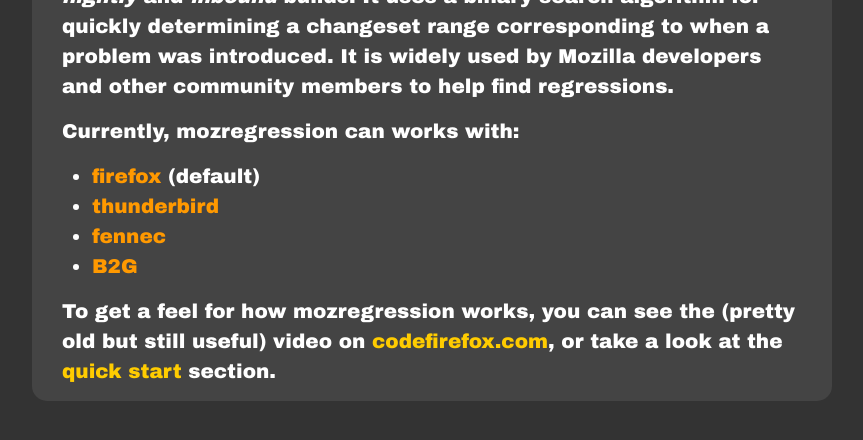
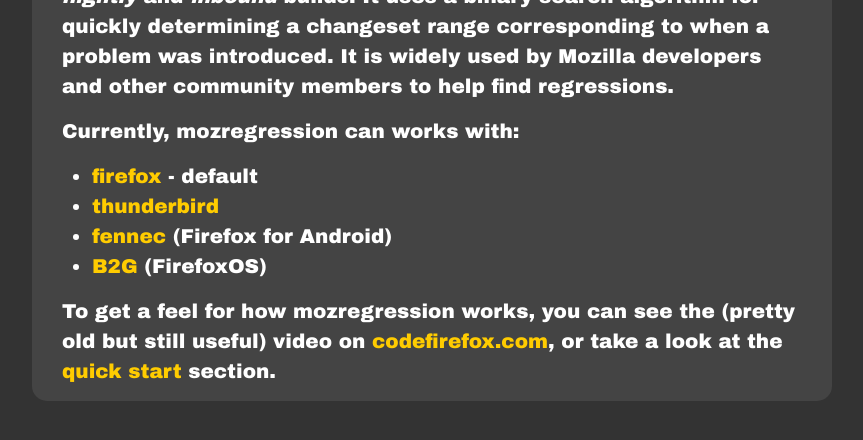
Before and after one commit to mozilla/mozregression, a Jekyll site: the page built from index.md, in a window 1280 px wide, cut to the strip 324-764 px from the top of the page. Shown: the whole strip, without its empty margins (208-1071 px from the left). Built offline with Jekyll 4.4.1, drawn with Linux system fonts in a browser that asks for light colours.

Commit message:
add links and description for apps

```diff
--- a/_data/mozregression_supported_apps.yml
+++ b/_data/mozregression_supported_apps.yml
@@ -1,9 +1,15 @@
 # first value is the default for mozregression
 
 - name: firefox
+  url: https://www.mozilla.org/firefox/
 
 - name: thunderbird
+  url: https://www.mozilla.org/thunderbird/
 
 - name: fennec
+  url: https://wiki.mozilla.org/Mobile/Fennec
+  description: Firefox for Android
 
 - name: B2G
+  url: https://wiki.mozilla.org/B2G
+  description: FirefoxOS
--- a/index.md
+++ b/index.md
@@ -16,7 +16,7 @@
 
 {% comment %}I am not able to write it with line breaks and keep good list formatting{% endcomment %}
 {% for app in site.data.mozregression_supported_apps %}{% assign first = site.data.mozregression_supported_apps | first %}
-- **{{app.name}}**{% if app == first %} (default){% endif %}{% endfor %}
+- **[{{app.name}}]({{app.url}})**{% if app.description %} ({{app.description}}){% endif %}{% if app == first %} - default{% endif %}{% endfor %}
 
 To get a feel for how mozregression works, you can see the (pretty old but still
 useful) video on
```
